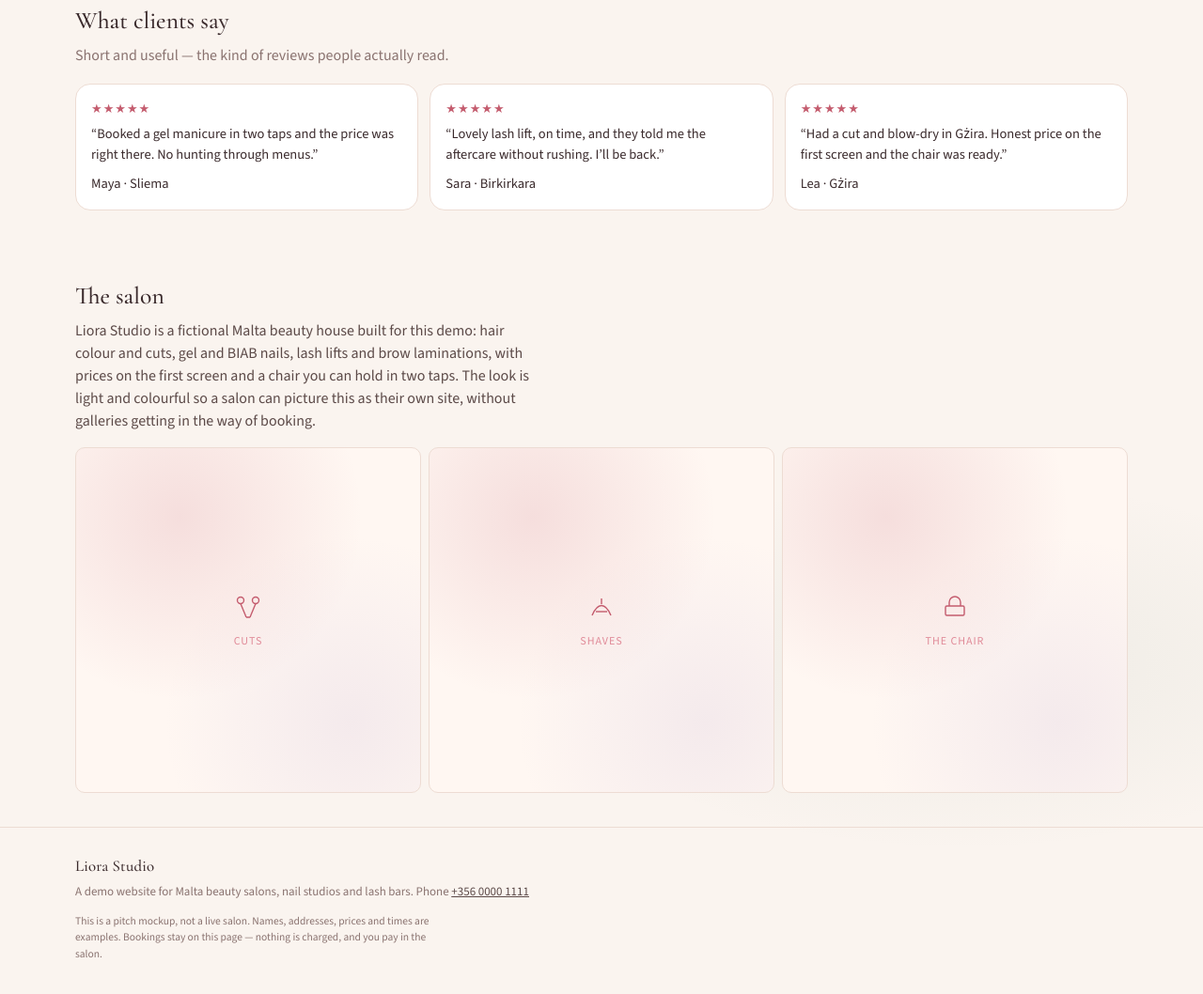
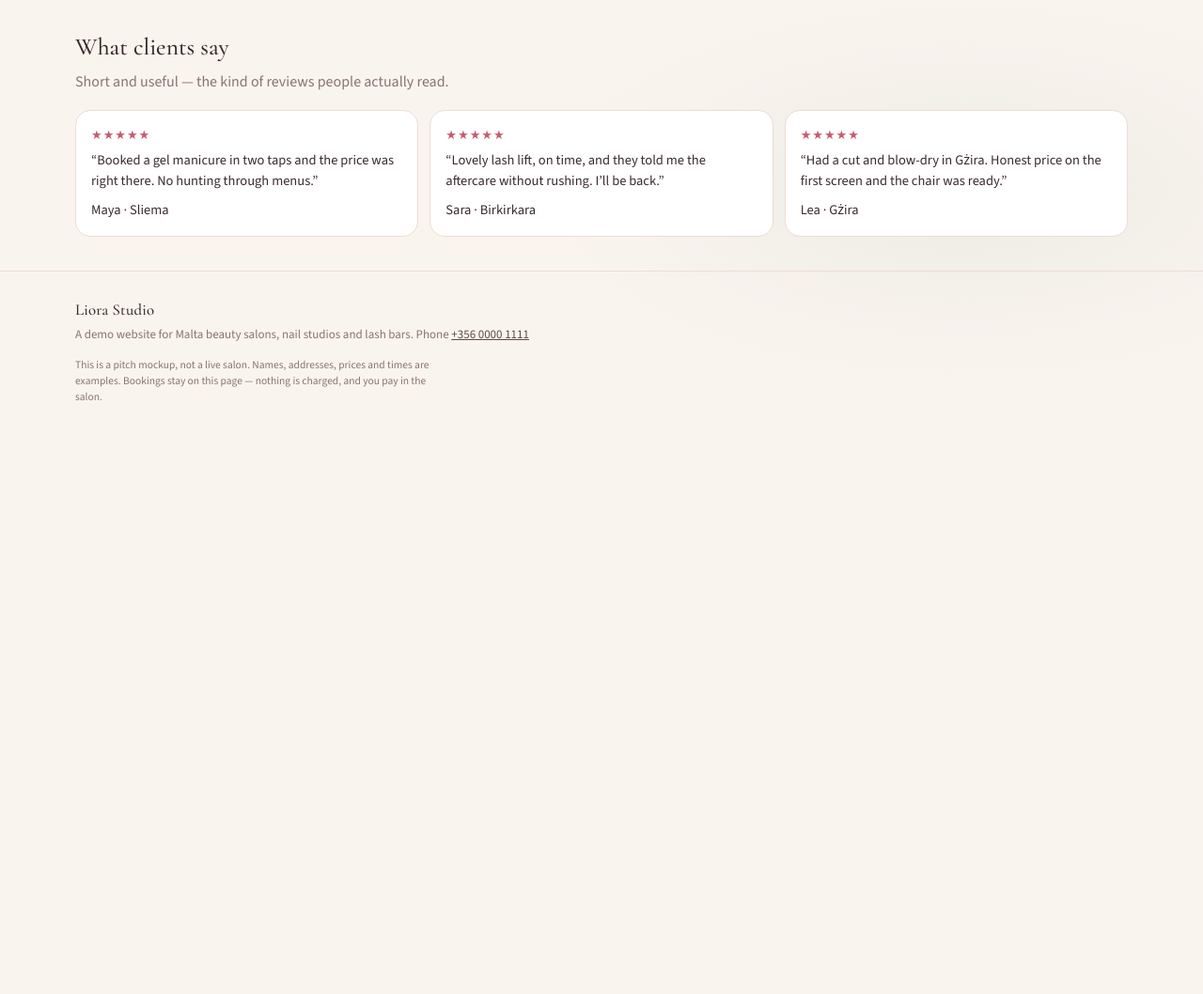
Before and after one commit to Mackan83/malta-salon-demo, a plain HTML site: page index.html in a window 1280 px wide. Shown: the part 1320-2378 px from the top of the page at 94% size. After the commit the page ends 1791 px from the top, so only its background shows below. Drawn offline with nearby package versions, Linux system fonts and the light colour scheme.

Commit message:
Drop the salon story gallery and show tomorrow when today is almost booked.

```diff
--- a/index.html
+++ b/index.html
@@ -59,14 +59,13 @@ const CONFIG = {
       servicesTitle: "Services & prices",
       pricesNote: "Example prices for this demo — a real salon would show its own.",
       slotsTitleToday: "Next free slots today",
+      slotsTitleTomorrow: "Next free slots tomorrow",
       slotsTitleOther: "Next free slots {day}",
       slotsNote: "Demo availability — not a live calendar. Times respect each service’s duration.",
       branchesTitle: "Three studios, one number",
       branchesLede: "Pick the closest chair. Call or open maps.",
       reviewsTitle: "What clients say",
       reviewsLede: "Short and useful — the kind of reviews people actually read.",
-      aboutTitle: "The salon",
-      about: "Liora Studio is a fictional Malta beauty house built for this demo: hair colour and cuts, gel and BIAB nails, lash lifts and brow laminations, with prices on the first screen and a chair you can hold in two taps. The look is light and colourful so a salon can picture this as their own site, without galleries getting in the way of booking.",
       footerBlurb: "A demo website for Malta beauty salons, nail studios and lash bars.",
       footerFine: "This is a pitch mockup, not a live salon. Names, addresses, prices and times are examples. Bookings stay on this page — nothing is charged, and you pay in the salon.",
       stickyReady: "Ready to book?",
@@ -505,34 +504,13 @@ const CONFIG = {
       text-decoration: none; display: inline-flex; align-items: center; gap: 6px;
     }
 
-    /* Reviews, about, gallery */
+    /* Reviews */
     .reviews { display: grid; gap: 12px; }
     blockquote.card { margin: 0; }
     blockquote.card p { font-size: 14.5px; color: var(--text); }
     .stars { color: var(--gold); letter-spacing: 1px; font-size: 13px; margin-bottom: 6px; }
     .who { color: var(--muted); font-size: 12.5px; margin-top: 10px; }
-    .about p { color: var(--soft); max-width: 62ch; }
-    .gallery {
-      display: grid;
-      grid-template-columns: repeat(3, 1fr);
-      gap: 8px;
-      margin-top: 16px;
-    }
-    .tile {
-      aspect-ratio: 1;
-      border-radius: 10px;
-      border: 1px solid var(--line);
-      background:
-        radial-gradient(circle at 30% 20%, rgba(196,92,110,0.16), transparent 50%),
-        radial-gradient(circle at 80% 80%, rgba(179,155,201,0.14), transparent 48%),
-        var(--bg-2);
-      display: flex; flex-direction: column; align-items: center; justify-content: center; gap: 8px;
-      color: var(--gold-2);
-      font-size: 12px;
-      letter-spacing: 0.08em;
-      text-transform: uppercase;
-    }
-    .tile svg { width: 36px; height: 36px; stroke: var(--gold); fill: none; stroke-width: 1.4; }
+
 
     footer {
       border-top: 1px solid var(--line);
@@ -906,26 +884,6 @@ const CONFIG = {
       </div>
     </section>
 
-    <section class="about" id="about">
-      <div class="wrap">
-        <h2 class="sec" id="aboutTitle">The salon</h2>
-        <p id="aboutText">Liora Studio is a fictional Malta beauty house built for this demo: hair colour and cuts, gel and BIAB nails, lash lifts and brow laminations, with prices on the first screen and a chair you can hold in two taps.</p>
-        <div class="gallery" aria-hidden="true">
-          <div class="tile">
-            <svg viewBox="0 0 36 36"><circle cx="10" cy="10" r="3.5"/><circle cx="26" cy="10" r="3.5"/><path d="M10 13.5 16 28m10-14.5L20 28M16 28h4"/></svg>
-            Cuts
-          </div>
-          <div class="tile">
-            <svg viewBox="0 0 36 36"><path d="M8 26c6-14 14-14 20 0"/><path d="M12 22h12"/><path d="M18 8v6"/></svg>
-            Shaves
-          </div>
-          <div class="tile">
-            <svg viewBox="0 0 36 36"><rect x="8" y="16" width="20" height="10" rx="1.5"/><path d="M12 16V12a6 6 0 0 1 12 0v4"/></svg>
-            The chair
-          </div>
-        </div>
-      </div>
-    </section>
   </main>
 
   <footer>
@@ -1105,8 +1063,6 @@ const CONFIG = {
       setText("branchesLede", copy.branchesLede);
       setText("reviewsTitle", copy.reviewsTitle);
       setText("reviewsLede", copy.reviewsLede);
-      setText("aboutTitle", copy.aboutTitle);
-      setText("aboutText", copy.about);
       setText("chatTitle", C.chat && C.chat.title);
       setText("chatSubtitle", C.chat && C.chat.subtitle);
       setText("heroChat", C.heroAside && C.heroAside.chatButton);
@@ -1547,15 +1503,33 @@ const CONFIG = {
       }).join("");
     }
 
+    function freeSlotCount(now, offset) {
+      return BRANCHES.reduce(function (n, b) { return n + slotsFor(b, now, offset).length; }, 0);
+    }
+    function branchesWithFreeSlots(now, offset) {
+      return BRANCHES.filter(function (b) { return slotsFor(b, now, offset).length > 0; }).length;
+    }
+    function pickSlotsOffset(now) {
+      const todayCount = freeSlotCount(now, 0);
+      const todayBranches = branchesWithFreeSlots(now, 0);
+      // Evening / almost-full days: don't leave a box of "Closed or fully booked".
+      if (!(todayCount === 0 || todayCount < 3 || todayBranches < 2)) return 0;
+      for (var o = 1; o <= 7; o++) {
+        if (freeSlotCount(now, o) > 0) return o;
+      }
+      return 0;
+    }
+    function slotsHeadingText(now, offset, copy) {
+      if (offset === 0) return copy.slotsTitleToday || "Next free slots today";
+      if (offset === 1) return copy.slotsTitleTomorrow || "Next free slots tomorrow";
+      return (copy.slotsTitleOther || "Next free slots {day}").replace("{day}", dateLabel(now, offset));
+    }
+
     function renderSlots() {
       const now = maltaNow();
-      let offset = 0;
-      let any = BRANCHES.some((b) => slotsFor(b, now, 0).length);
-      if (!any) { offset = (now.dow === 0) ? 1 : 1; any = true; }
+      const offset = pickSlotsOffset(now);
       const copy = C.copy || {};
-      $("slotsHeading").textContent = offset === 0
-        ? (copy.slotsTitleToday || "Next free slots today")
-        : (copy.slotsTitleOther || "Next free slots {day}").replace("{day}", dateLabel(now, offset).toLowerCase());
+      $("slotsHeading").textContent = slotsHeadingText(now, offset, copy);
       slotRows.innerHTML = BRANCHES.map((b) => {
         const stamp = dateStamp(now, offset);
         const free = slotsFor(b, now, offset);
```
Also changed, not shown: 1 other file.
